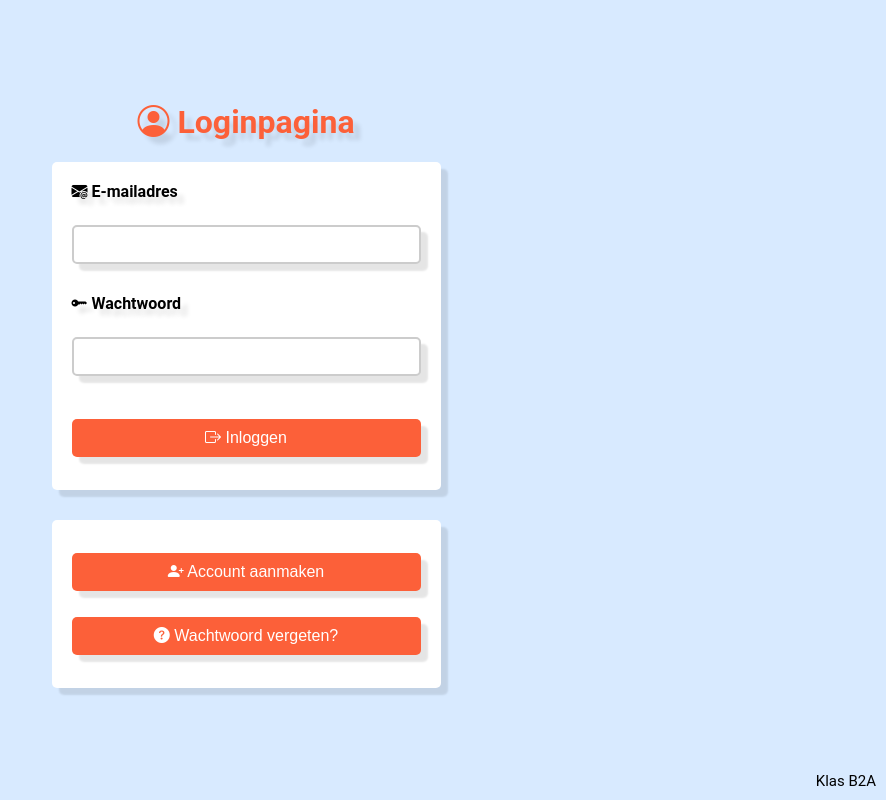
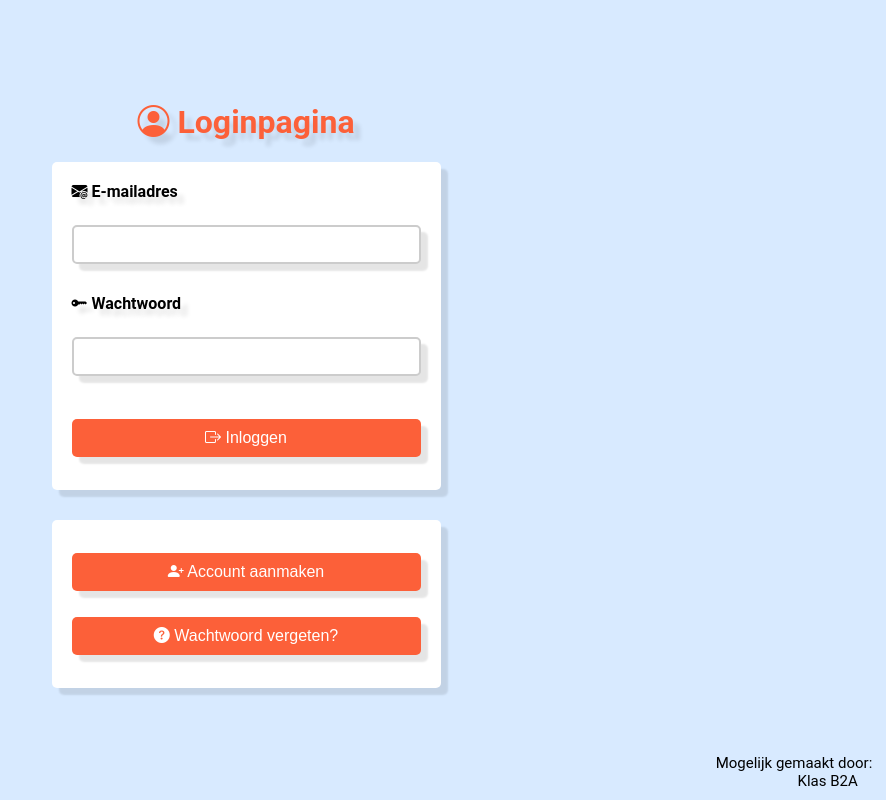
Before and after one commit to ZuydUniversity/B2C6_B2A_Frontend, a React (Vite) app: page / in a window 1280 px wide. Shown: the whole page, without its empty margins (394-1280 px from the left). Built offline with nearby package versions, Linux system fonts and the light colour scheme.

Commit message:
Veranderingen gemaakt in de forgotpassword en ik heb de index.js verwijdert aangezien we alles van routing in de main.jsx hebben staan, zoals Max heeft beschreven in Slack

```diff
--- a/src/Login/App.jsx
+++ b/src/Login/App.jsx
@@ -26,7 +26,9 @@ const App = ({ message }) => {
                 </form>
             </div>
 
-            <div className="bottom-right-text">Klas B2A</div>
+            <div className="bottom-right-text" style={{ whiteSpace: 'pre-wrap' }}>
+                {`Mogelijk gemaakt door: \n \t \t      Klas B2A`}
+            </div>
         </div>
     );
 };
--- a/src/Login/Routes/forgotpassword.jsx
+++ b/src/Login/Routes/forgotpassword.jsx
@@ -14,7 +14,7 @@ function Login() {
     e.preventDefault();
 
     if (password !== password2) {
-        setMessage('Passwords do not match, try again');
+        setMessage('Wachtwoorden komen niet overeen, probeer het opnieuw');
         return;
     }
 
@@ -28,15 +28,15 @@ function Login() {
         });
 
         if (response.ok) { // code : 200-299
-            setMessage('Password changed!')
+            setMessage('Wachtwoord is veranderd')
         }
 
         if (!response.ok) {
-            throw new Error('Email not found, try again');
+            throw new Error('E-mailadres niet gevonden, probeeer het opnieuw');
         }
     } catch (error) {
       console.error('Email not found:', error);
-      setMessage('Email not found, try again')
+      setMessage('E-mailadres niet gevonden, probeeer het opnieuw')
     }
   }
 
```
Also changed, not shown: src/Login/index.js (deleted, +0 -23 lines).
